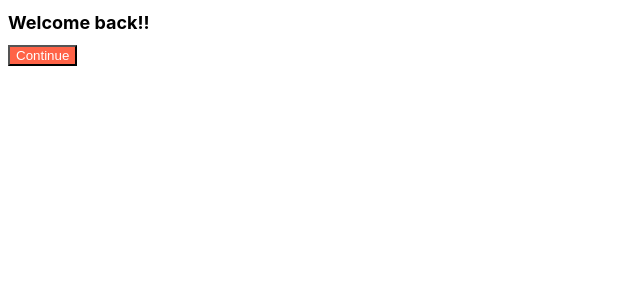
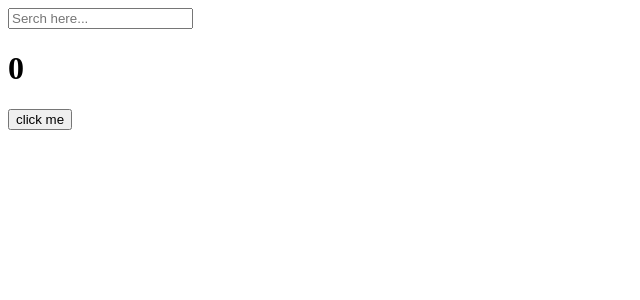
Before and after one commit to c9u11/react-playground, a React (Create React App) app: page / in a window 1280 px wide. Shown: the top 300 px of the page, without its empty margins (0-640 px from the left). Built offline with nearby package versions, Linux system fonts and the light colour scheme.

Commit message:
useEffect, deps

```diff
--- a/src/App.js
+++ b/src/App.js
@@ -1,11 +1,31 @@
-import Button from "./Button";
-import styles from "./App.module.css";
+// import Button from "./Button";
+// import styles from "./App.module.css";
+import { useState, useEffect } from "react";
 
 function App() {
+  const [counter, setValue] = useState(0);
+  const [keyword, setKeyword] = useState("");
+  const onClick = () => setValue((prev) => prev + 1);
+  const onChange = (event) => {
+    setKeyword(event.target.value)
+  }
+  console.log("i run all the time");
+  useEffect(() => {
+      console.log("i run onle once.");
+  }, []);
+  useEffect(() => {
+    if(counter)
+      console.log("COUNT : " + counter);
+  }, [counter]);
+  useEffect(() => {
+    if(keyword !== "" && keyword.length > 5)
+      console.log("SEARCH FOR " + keyword);
+  }, [keyword]);
   return (
     <div>
-      <h1 className={styles.title}>Welcome back!!</h1>
-      <Button text={"Continue"}/>
+      <input value={keyword} onChange={onChange} type="text" placeholder="Serch here..." />
+      <h1>{counter}</h1>
+      <button onClick={onClick}>click me</button>
     </div>
   );
 }
```
